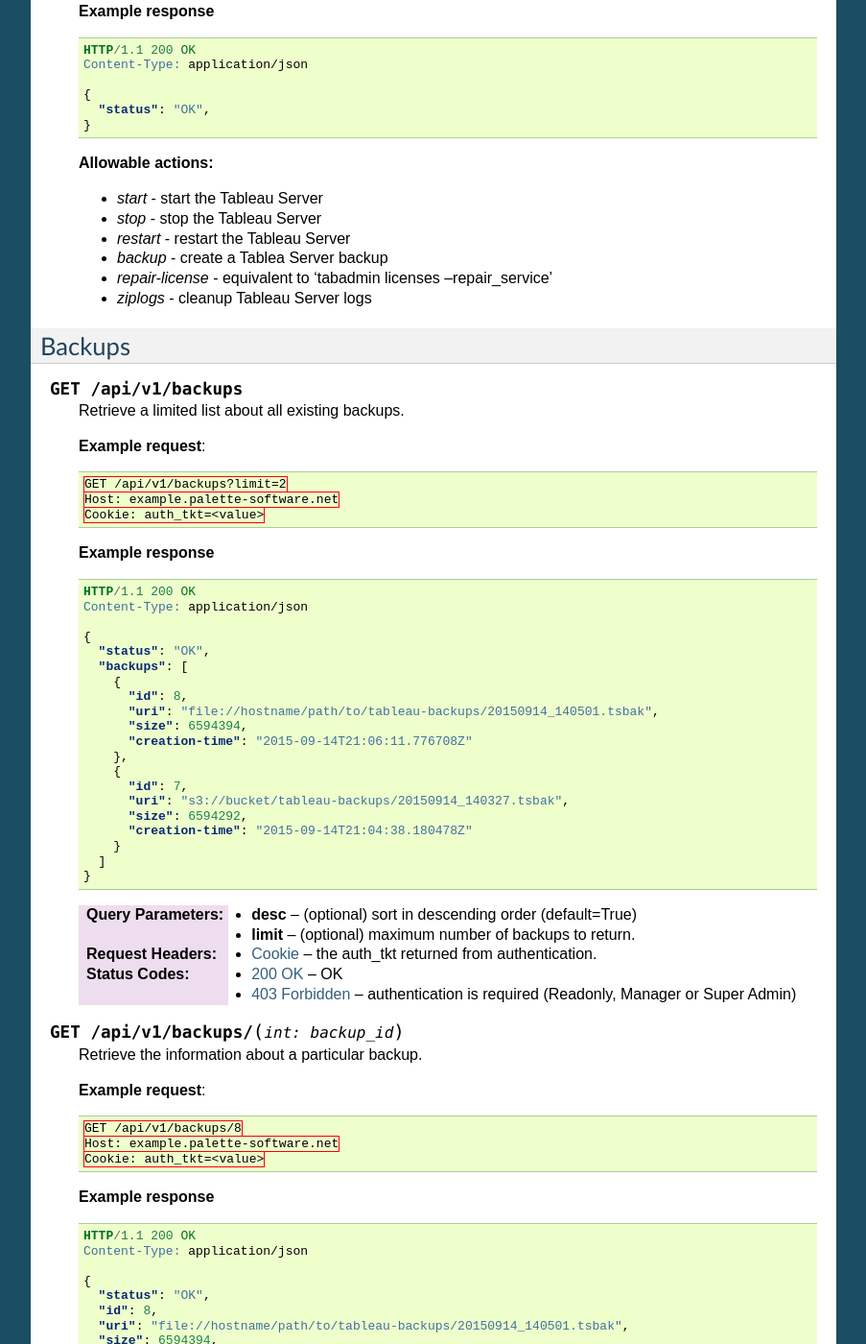
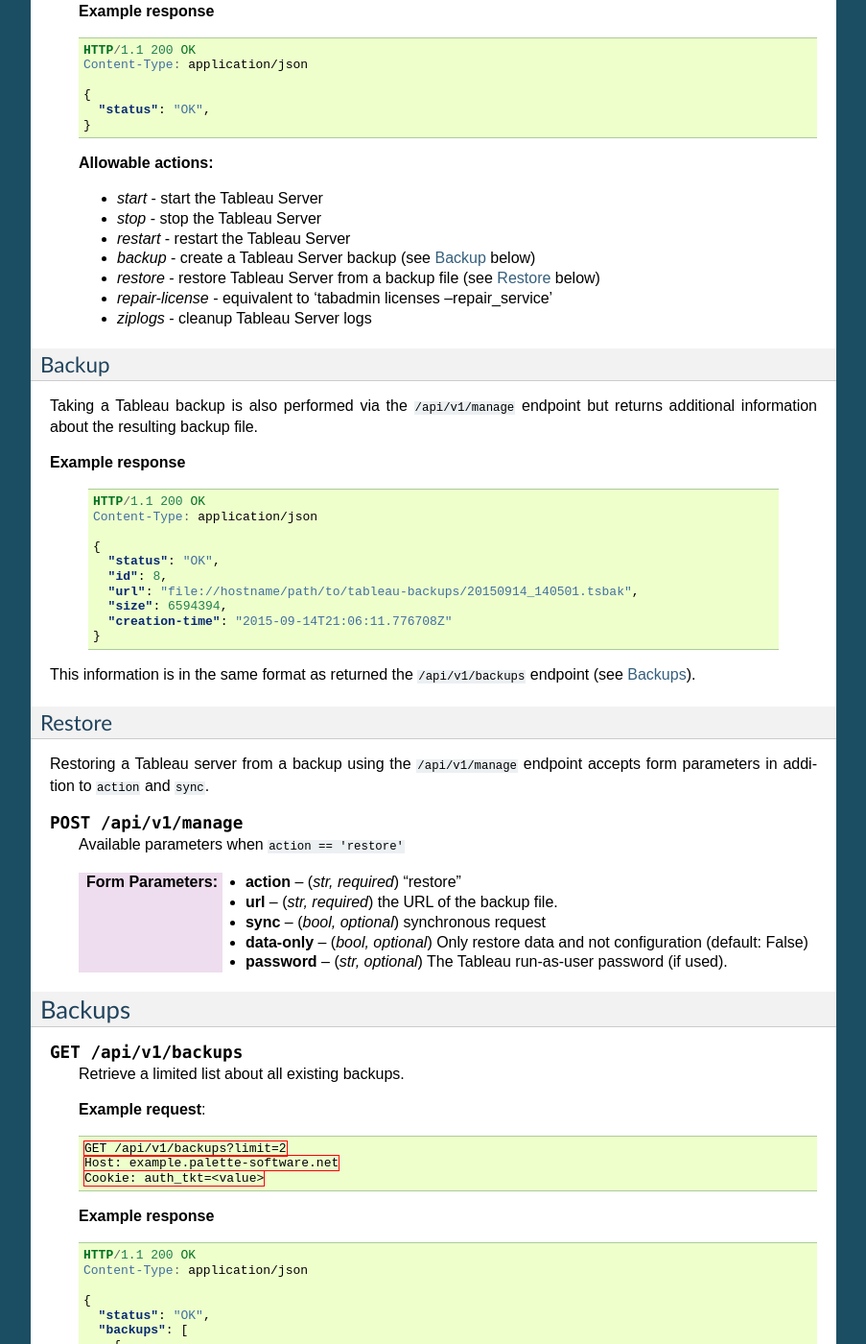
Before and after one commit to palette-software/sdk, a Sphinx documentation site: the page built from doc/api.rst, in a window 1280 px wide and 1400 px high, scrolled down 1086 px. Shown: the whole window at 96% size, without its empty margins (198-1101 px from the left). Built offline with Sphinx 7.4.7, drawn with Linux system fonts in a browser that asks for light colours; some of the changed text lies outside the part shown.

Commit message:
Update the documentation for backup and restore.

```diff
--- a/doc/api.rst
+++ b/doc/api.rst
@@ -10,8 +10,8 @@
 
    Generate an 'auth_tkt' cookie to use with subsequent requests.
 
-   :form username: (required) username
-   :form password: (required) password
+   :form username: (*str, required*) username
+   :form password: (*str, required*) password
    :status 302: the redirect indicates successful authentication
    :status 400: missing form parameters
    :status 403: invalid username or password
@@ -81,10 +79,58 @@
    * *start* - start the Tableau Server
    * *stop* - stop the Tableau Server
    * *restart* - restart the Tableau Server
-   * *backup* - create a Tablea Server backup
+   * *backup* - create a Tableau Server backup (see :ref:`manage-backup` below)
+   * *restore* - restore Tableau Server from a backup file (see :ref:`manage-restore` below)
    * *repair-license* - equivalent to 'tabadmin licenses --repair_service'
    * *ziplogs* - cleanup Tableau Server logs
 
+.. _manage-backup:
+
+Backup
+------
+
+Taking a Tableau backup is also performed via the ``/api/v1/manage`` endpoint
+but returns additional information about the resulting backup file.
+
+
+**Example response**
+
+   .. sourcecode:: http
+
+      HTTP/1.1 200 OK
+      Content-Type: application/json
+
+      {
+        "status": "OK",
+	"id": 8,
+        "url": "file://hostname/path/to/tableau-backups/20150914_140501.tsbak",
+        "size": 6594394,
+        "creation-time": "2015-09-14T21:06:11.776708Z"
+      }
+
+This information is in the same format as returned the ``/api/v1/backups``
+endpoint (see :ref:`backups`).
+
+.. _manage-restore:
+
+Restore
+-------
+
+Restoring a Tableau server from a backup using the ``/api/v1/manage`` endpoint
+accepts form parameters in addition to ``action`` and ``sync``.
+
+.. http:post:: /api/v1/manage
+
+   Available parameters when ``action == 'restore'``
+
+   :form action: (*str, required*) "restore"
+   :form url: (*str, required*) the URL of the backup file.
+   :form sync: (*bool, optional*) synchronous request
+   :form data-only: (*bool, optional*) Only restore data and not configuration (default: False)
+   :form password: (*str, optional*) The Tableau run-as-user password (if used).
+
+
+.. _backups:
 
 Backups
 =======
@@ -113,13 +159,13 @@
         "backups": [
           {
             "id": 8,
-            "uri": "file://hostname/path/to/tableau-backups/20150914_140501.tsbak",
+            "url": "file://hostname/path/to/tableau-backups/20150914_140501.tsbak",
             "size": 6594394,
             "creation-time": "2015-09-14T21:06:11.776708Z"
           },
           {
             "id": 7,
-            "uri": "s3://bucket/tableau-backups/20150914_140327.tsbak",
+            "url": "s3://bucket/tableau-backups/20150914_140327.tsbak",
             "size": 6594292,
             "creation-time": "2015-09-14T21:04:38.180478Z"
           }
```
Also changed, not shown: other parts of doc/api.rst (+2 -4 lines), doc/python-quickstart.rst (+15 -0 lines), 1 other file.
